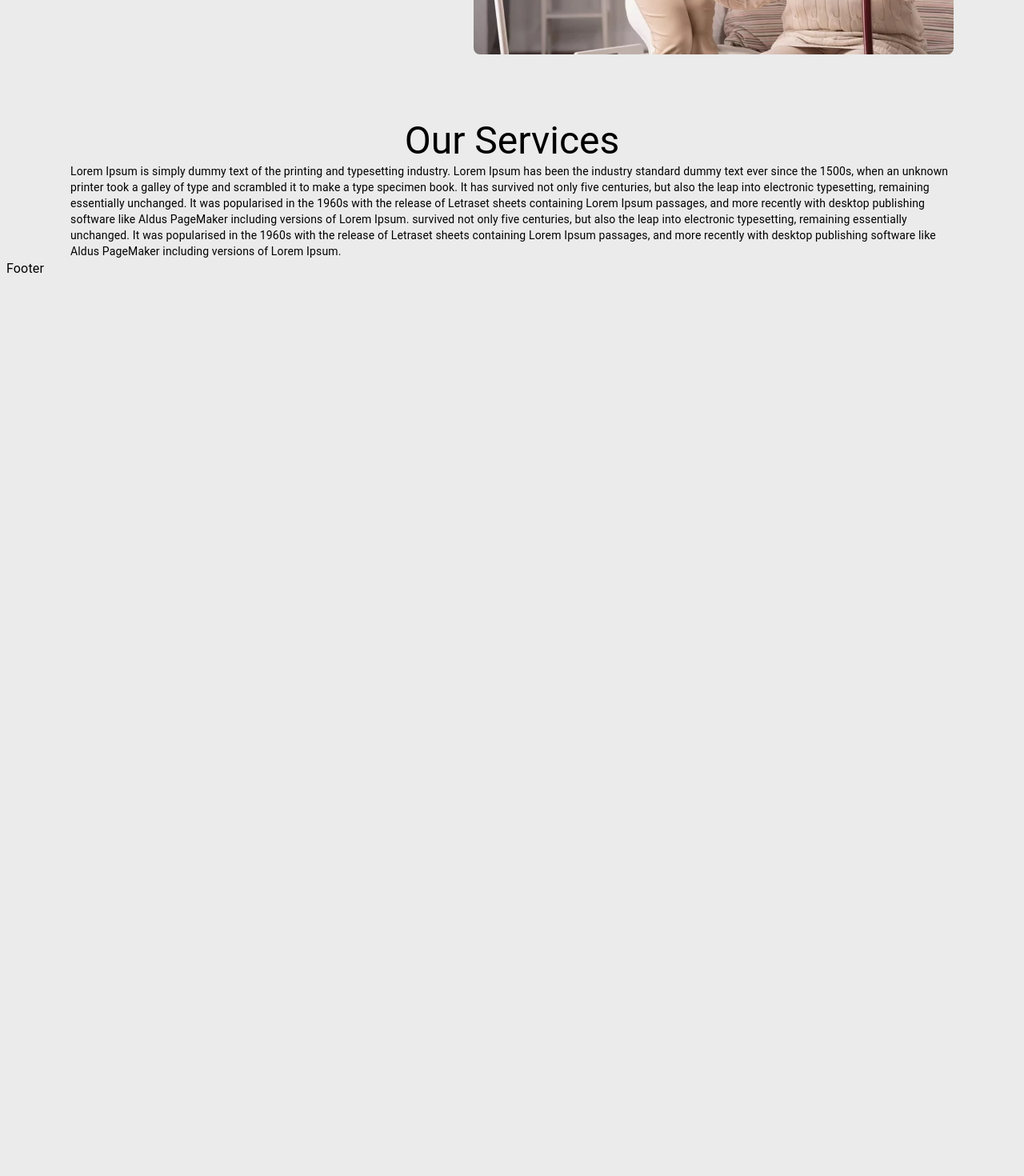
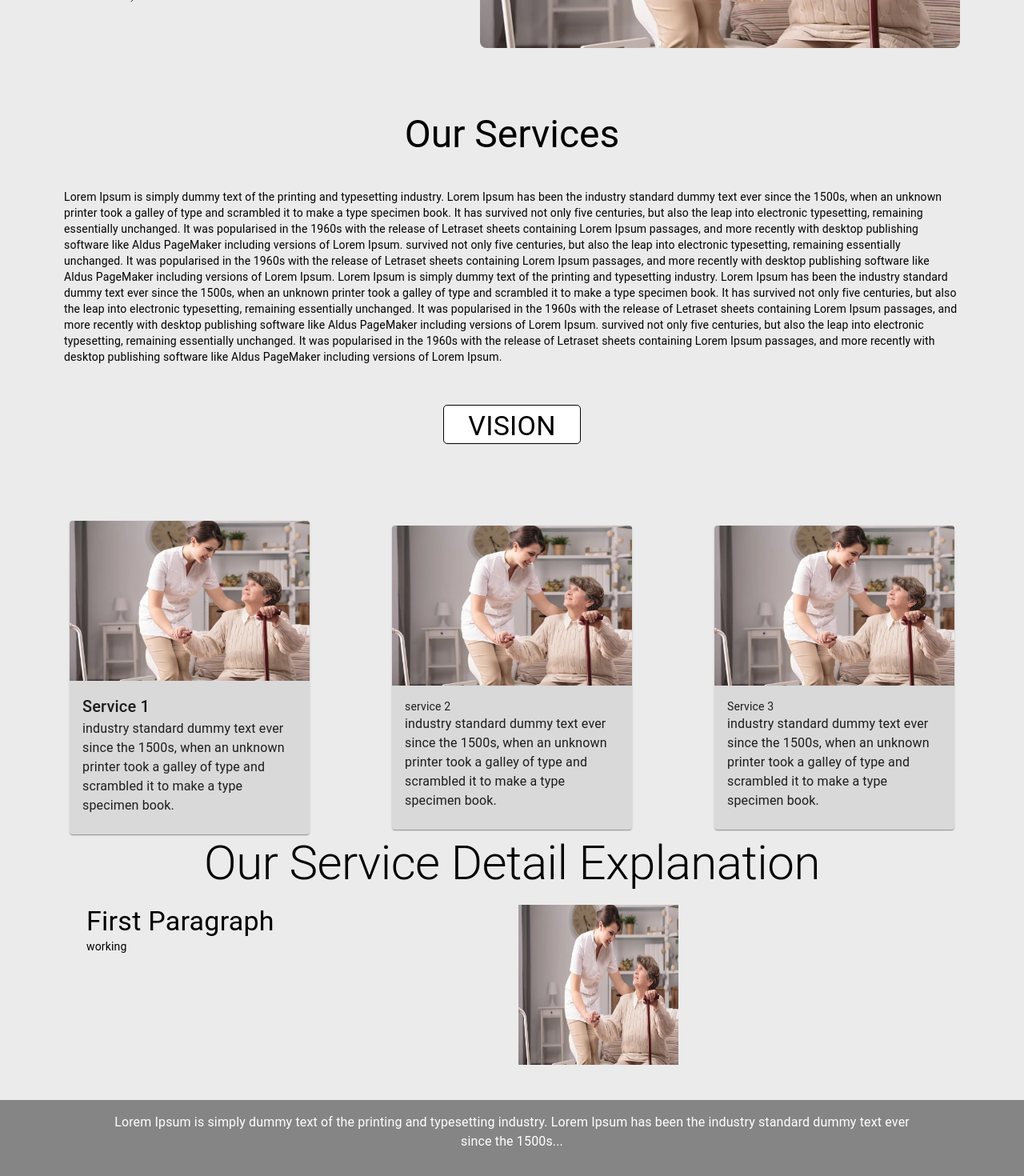
Before and after one commit to Saurabh0825/abiy-home-care, a Next.js app: page / in a window 1280 px wide. Shown: the part 476-1946 px from the top of the page at 80% size. Before the commit the page ends 832 px from the top, so only its background shows below. Built offline with nearby package versions, Linux system fonts and the light colour scheme; what @mui/material-nextjs would draw is missing.

Commit message:
landing page updated

```diff
--- /dev/null
+++ b/src/Pages/Home/AdditionalDescription.tsx
@@ -0,0 +1,36 @@
+import { Typography } from '@mui/material';
+import Grid from '@mui/material/Grid2';
+import Image from 'next/image';
+const AdditionalDescription = () => {
+    return (
+        <div>
+      <Grid container spacing={2} justifyContent="center">
+
+        {/* Title Section */}
+        <Grid size={{xs:12}}  container justifyContent="center">
+          <Typography variant="h2">Our Service Detail Explanation</Typography>
+        </Grid>
+
+        {/* Content Section */}
+        <Grid size={{xs:12, sm:10}} container spacing={2} justifyContent="center">
+
+          <Grid size={{xs:12, sm:6}}>
+            <Typography variant="h4">First Paragraph</Typography>
+            <Typography variant="body2">working</Typography>
+          </Grid>
+
+          <Grid size={{xs:12, sm:6}}>
+            <Image
+            alt='home-care-image'
+            src='/care_1.jpeg'
+            width={200}
+            height={200}
+            />
+          </Grid>
+        </Grid>
+      </Grid>
+    </div>
+    );
+}
+
+export default AdditionalDescription;
--- a/src/Pages/Home/FirstDescription.tsx
+++ b/src/Pages/Home/FirstDescription.tsx
@@ -1,13 +1,14 @@
 import Grid from '@mui/material/Grid2';
-import { Typography } from '@mui/material';
+import { Typography, Box } from '@mui/material';
 import Image from 'next/image'
+
 
 const FirstDescription = () => {
     return (
         <div>
             <Grid container spacing={2} alignItems="start">
                 {/* Left Section: Title and Description */}
-                <Grid size={{ xs: 12, sm: 8 }} display="flex" flexDirection="column" paddingTop={10} paddingLeft={10}>
+                <Grid size={{ sm: 12, md: 8 }} display="flex" flexDirection="column" paddingTop={10} paddingLeft={10}>
                     <Typography variant="h2" gutterBottom>
                         ABIY HOME CARE
                     </Typography>
@@ -22,10 +23,14 @@ const FirstDescription = () => {
                         release of Letraset sheets containing Lorem Ipsum passages, and more recently with desktop publishing
                         software like Aldus PageMaker including versions of Lorem Ipsum.
                     </Typography>
+                    <Box>
+  Item 1 &vert; Item 2
+</Box>
+
                 </Grid>
 
                 {/* Right Section: Image */}
-                <Grid size={{ xs: 12, sm: 4 }} display="flex" justifyContent="end" alignItems="center" paddingTop={10} paddingRight={10}>
+                <Grid size={{ sm: 12, md: 4 }} display="flex" justifyContent="end" alignItems="center" paddingTop={10} paddingRight={10}>
                     <Image
                         src="/care_1.jpeg" // Replace with your image path
                         alt="Home Care Image"
--- /dev/null
+++ b/src/Pages/Home/HomeCards.tsx
@@ -0,0 +1,79 @@
+import Grid from '@mui/material/Grid2';
+import { Typography, Card, CardContent, CardMedia } from '@mui/material';
+import { CARD_COLOR } from '@/utils/constants.json';
+const HomeCards = () => {
+    return (
+        <div>
+            <Grid container spacing={2}>
+                <Grid size={{ xs: 12 }} display="flex" justifyContent="center" alignItems="center">
+                    <Typography
+                        variant="h4"
+                        style={{ border: 'solid', borderWidth: 1, borderRadius: 5, paddingRight: 30, paddingLeft: 30, paddingTop: 5, marginTop: 50, backgroundColor: '#FFFFFF' }}
+                    >
+                        VISION
+                    </Typography>
+                </Grid>
+                <Grid container spacing={2} minHeight={160} sx={{ flexGrow: 1 }} paddingTop={10}>
+                    <Grid display="flex" justifyContent="center" alignItems="center" size="grow">
+                        <Card sx={{ maxWidth: 300 }} style={{ backgroundColor: CARD_COLOR, cursor: 'pointer' }} >
+                            <CardMedia
+                                sx={{ height: 200 }}
+                                image='/care_1.jpeg'
+                                title='Service 1'
+                            />
+                            <CardContent>
+                                <Typography variant='h6'>
+                                    Service 1
+                                </Typography>
+                                <Typography>
+                                    industry standard dummy text ever since the 1500s, when an unknown printer took a galley of type and
+                                    scrambled it to make a type specimen book.
+                                </Typography>
+                            </CardContent>
+                        </Card>
+                    </Grid>
+                    <Grid display="flex" justifyContent="center" alignItems="center">
+                        <Card sx={{ maxWidth: 300 }} style={{ backgroundColor: CARD_COLOR, cursor: 'pointer' }} >
+                            <CardMedia
+                                sx={{ height: 200 }}
+                                image='/care_1.jpeg'
+                                title='Service 2'
+                            />
+                            <CardContent>
+                                <Typography variant='body2'>
+                                    service 2
+                                </Typography>
+                                <Typography>
+                                    industry standard dummy text ever since the 1500s, when an unknown printer took a galley of type and
+                                    scrambled it to make a type specimen book.
+                                </Typography>
+                            </CardContent>
+                        </Card>
+                    </Grid>
+                    <Grid display="flex" justifyContent="center" alignItems="center" size="grow">
+                        <Card sx={{ maxWidth: 300 }} style={{ backgroundColor: CARD_COLOR, cursor: 'pointer' }} >
+                            <CardMedia
+                                sx={{ height: 200 }}
+                                image='care_1.jpeg'
+                                title='Service 2'
+                            />
+                            <CardContent>
+                                <Typography variant='body2'>
+                                    Service 3
+                                </Typography>
+                                <Typography>
+                                    industry standard dummy text ever since the 1500s, when an unknown printer took a galley of type and
+                                    scrambled it to make a type specimen book.
+                                </Typography>
+                            </CardContent>
+                        </Card>
+                    </Grid>
+                </Grid>
+            </Grid>
+        </div>
+
+
+    );
+}
+
+export default HomeCards;
--- a/src/Pages/Home/SecondContent.tsx
+++ b/src/Pages/Home/SecondContent.tsx
@@ -8,7 +8,7 @@ const SecondContent = () => {
                 <Typography variant='h3'>
                     Our Services
                 </Typography>
-                <Typography variant='body2' paddingLeft={10} paddingRight={10}>
+                <Typography variant='body2' paddingLeft={10} paddingTop={5} paddingRight={10}>
                 Lorem Ipsum is simply dummy text of the printing and typesetting industry. Lorem Ipsum has been the
                         industry standard dummy text ever since the 1500s, when an unknown printer took a galley of type and
                         scrambled it to make a type specimen book. It has survived not only five centuries, but also the leap
@@ -18,6 +18,17 @@ const SecondContent = () => {
                         into electronic typesetting, remaining essentially unchanged. It was popularised in the 1960s with the
                         release of Letraset sheets containing Lorem Ipsum passages, and more recently with desktop publishing
                         software like Aldus PageMaker including versions of Lorem Ipsum.
+
+                        Lorem Ipsum is simply dummy text of the printing and typesetting industry. Lorem Ipsum has been the
+                        industry standard dummy text ever since the 1500s, when an unknown printer took a galley of type and
+                        scrambled it to make a type specimen book. It has survived not only five centuries, but also the leap
+                        into electronic typesetting, remaining essentially unchanged. It was popularised in the 1960s with the
+                        release of Letraset sheets containing Lorem Ipsum passages, and more recently with desktop publishing
+                        software like Aldus PageMaker including versions of Lorem Ipsum. survived not only five centuries, but also the leap
+                        into electronic typesetting, remaining essentially unchanged. It was popularised in the 1960s with the
+                        release of Letraset sheets containing Lorem Ipsum passages, and more recently with desktop publishing
+                        software like Aldus PageMaker including versions of Lorem Ipsum.
+
                 </Typography>
             </Grid>
         </div>
--- a/src/Pages/Shared/Footer.tsx
+++ b/src/Pages/Shared/Footer.tsx
@@ -1,12 +1,21 @@
 import Grid from '@mui/material/Grid2';
 import { Typography } from '@mui/material';
+import { FOOTER_BACKGROUND, BACKGROUND_COLOR } from '@/utils/constants.json';
 const Footer = () => {
     return (
-        <div>
-            <Grid>
-                <Typography>Footer</Typography>
-            </Grid>
-        </div>
+        <footer style={{backgroundColor: FOOTER_BACKGROUND, color: BACKGROUND_COLOR,
+        width: '100%',
+        padding: '1rem 0',
+        height: 300,
+        marginTop: 40
+            }}
+            >
+            <Grid container justifyContent="center">
+        <Typography style={{ color: 'white', textAlign: 'center', maxWidth: '80%' }}>
+          Lorem Ipsum is simply dummy text of the printing and typesetting industry. Lorem Ipsum has been the industry standard dummy text ever since the 1500s...
+        </Typography>
+      </Grid>
+        </footer>
     );
 }
 
--- a/src/app/layout.tsx
+++ b/src/app/layout.tsx
@@ -10,11 +10,11 @@ export default function RootLayout({
   children: React.ReactNode;
 }>) {
   return (
-    <html lang="en">
-      <body style={{backgroundColor: BACKGROUND_COLOR}}>
+    <html lang="en" style={{height: '100%'}}>
+      <body style={{ backgroundColor: BACKGROUND_COLOR, margin: 0, minHeight: '100%', display: 'flex', flexDirection: 'column' }}>
       <AppRouterCacheProvider>
         <Header />
-        {children}
+        <main style={{ flex: 1 }}>{children}</main> {/* Ensures content expands */}
         <Footer />
         </AppRouterCacheProvider>
       </body>
--- a/src/app/page.tsx
+++ b/src/app/page.tsx
@@ -1,4 +1,6 @@
+import AdditionalDescription from '@/Pages/Home/AdditionalDescription';
 import FirstDescription from '@/Pages/Home/FirstDescription';
+import HomeCards from '@/Pages/Home/HomeCards';
 import SecondContent from '@/Pages/Home/SecondContent';
 
 export default function Home() {
@@ -6,6 +8,8 @@ export default function Home() {
     <div>
       <FirstDescription />
       <SecondContent />
+      <HomeCards />
+      <AdditionalDescription />
     </div>
   );
 }
--- a/src/utils/constants.json
+++ b/src/utils/constants.json
@@ -1,3 +1,5 @@
 {
-    "BACKGROUND_COLOR": "#EBEBEB"
+    "BACKGROUND_COLOR": "#EBEBEB",
+    "FOOTER_BACKGROUND": "#858585",
+    "CARD_COLOR": "#D9D9D9"
 }
```
